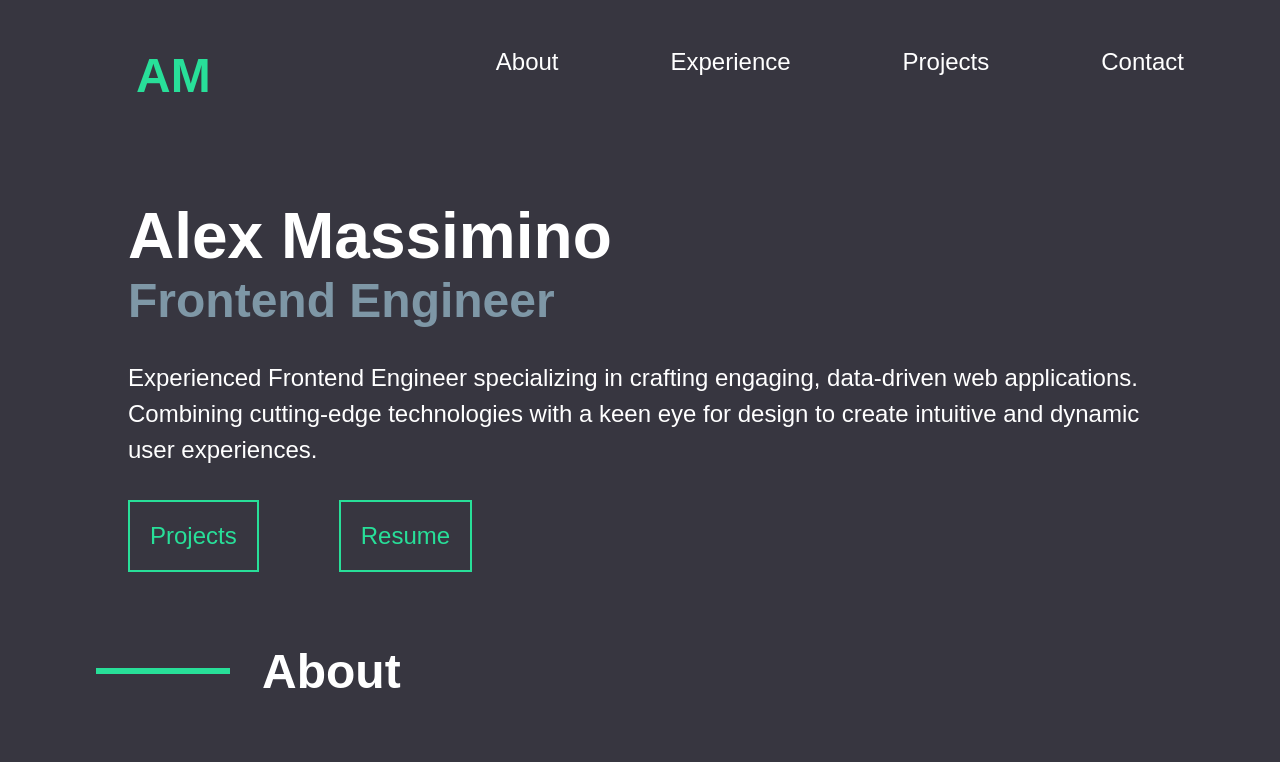
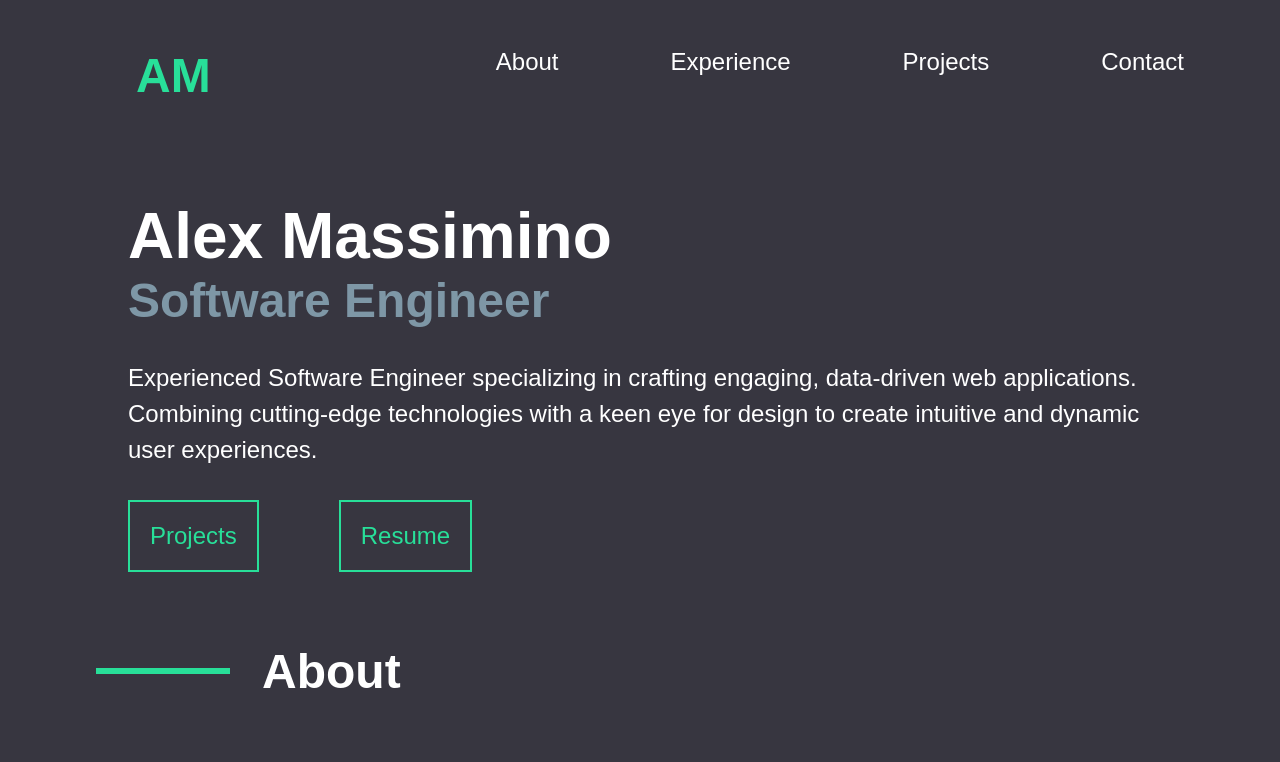
Before and after one commit to alexmassimino9/Portfolio, a React (Vite) app: page / in a window 1280 px wide. Shown: the top 762 px of the page. Built offline with nearby package versions, Linux system fonts and the light colour scheme; a web font is replaced by a local one.

Commit message:
update resume

```diff
--- a/src/components/Top/Top.jsx
+++ b/src/components/Top/Top.jsx
@@ -1,15 +1,15 @@
 import React from "react";
 import styles from "./Top.module.css";
 import { Button } from "../common";
-import resume from "../../assets/AMassiminoResume.pdf";
+import resume from "../../assets/Resume.pdf";
 const Top = () => {
   return (
     <section className={styles.container}>
       <div className={styles.topContent}>
         <h1>Alex Massimino</h1>
-        <h2>Frontend Engineer</h2>
+        <h2>Software Engineer</h2>
         <p>
-          Experienced Frontend Engineer specializing in crafting engaging,
+          Experienced Software Engineer specializing in crafting engaging,
           data-driven web applications. Combining cutting-edge technologies with
           a keen eye for design to create intuitive and dynamic user
           experiences.
```
Also changed, not shown: 2 other files (tests, documents, lock files or other folders).
